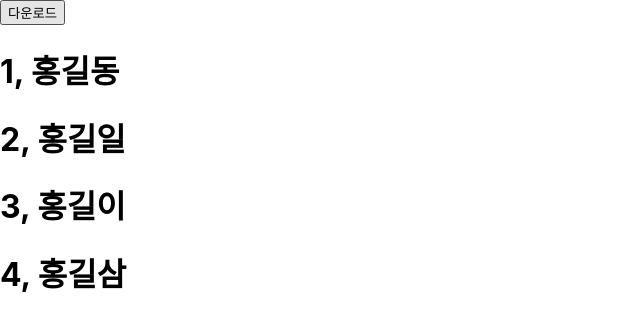
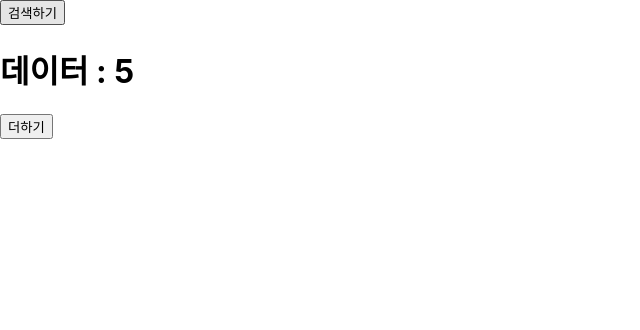
Before and after one commit to gesture02/React, a React (Create React App) app: page / in a window 1280 px wide. Shown: the top 330 px of the page, without its empty margins (0-640 px from the left). Built offline with nearby package versions, Linux system fonts and the light colour scheme.

Commit message:
useEffect

```diff
--- a/src/App.js
+++ b/src/App.js
@@ -1,86 +1,42 @@
-import logo from './logo.svg';
+import { useEffect, useState } from 'react';
 import './App.css';
-import { useState } from 'react';
-import Sub from './Sub';
 
-// 0. react 엔진 - 데이터변경감지해서 UI그려줌
-// 1. 실행과정(index.html) : SinglePageApplication(SPA)
-// react페이지이동->body의 내용이 바뀜
-// 2. JSX문법 : js에 html을 넣는 방법
-// (1) return시에 하나의 Dom만 리턴할 수 있다.
-// (2) 변수 선언은 let 혹은 const로만 해야함. (변수의 스코프)
-// (3) if사용 불가능 -> 삼항연산자는 사용가능(조건 ? 값(true) : 값(false))
-// (4) 조건부 렌더링 (조건 && 값(true일때만 출력))
-// (5) css 디자인
-//    - 내부에 적는 방법 style = {mystyle}
-//    - 외부 파일에 적는 방법
-//    - 라이브러리 사용 (bootstrap, component-styled)(추천)
-// let a = 10;
-// const b = 30;
+const App = () => {
+  const [data, setData] = useState(0);
+  const [search, setSearch] = useState(0);
 
-// function App() {
-//   let c; //undefined;
-//   //let d = undefined;
-//   console.log(1, c);
+  const download = () => {
+    // 다운로드 받고(통신)
+    let downloadData = 5; //가정
+    setData(downloadData);
+  };
 
-//   const mystyle = {
-//     color: 'red',
-//   };
-
-//   return (
-//     <div>
-//       <div style={mystyle}>안녕{a === 10 ? '10입니다' : '10이 아닙니다'}</div>
-//       <h1 className="box-style">headingTag{b === 20 && '20입니다'}</h1>
-//     </div>
-//   );
-// }
-
-// function App() {
-//   //let number = 1; //상태값(x)
-//   const [number, setNumber] = useState(1); // react hooks lib 상태값(o)
-//   const add = () => {
-//     setNumber(number + 1); // 리액트한테 number값 변경할게 라고 요청
-//     console.log('add', number);
-//   };
-//   //렌더링 시점 = 상태값 변경(setNumber 호출할 때)
-//   return (
-//     <div>
-//       <h1>숫자 : {number}</h1>
-//       <button onClick={add}>더하기</button>
-//       <Sub />
-//     </div>
-//   );
-// }
-
-function App() {
-  console.log('app실행');
-  const [users, setUsers] = useState([
-    // 레퍼런스가 변경되어야 동작한다. =====> 깊은복사
-    { id: 1, name: '홍길동' },
-    { id: 2, name: '홍길일' },
-    { id: 3, name: '홍길이' },
-    { id: 4, name: '홍길삼' },
-  ]);
-  const download = () => {
-    let sample = [
-      { id: 1, name: '홍길동' },
-      { id: 2, name: '홍길일' },
-      { id: 3, name: '홍길이' },
-      { id: 4, name: '홍길삼' },
-    ];
-    //레퍼런스가 다르면 렌더링 다시됨
-    setUsers(sample); //[...sample] 과의 차이 : 둘다 레퍼런스는 다르다, 그래서 리렌더링은 됨
-    // 차이점은 [...sample]은 깊은복사이기 때문에 무조건 리렌더링된다.
-  };
+  //실행 시점
+  //(1) App() 함수가 최초 실행될 때(마운트 될 때 (그림이 그려질 때))
+  //(2) 상태 변수가 변경될 때 실행(dependency List에 등록되어있어야함)
+  //(3) 의존리스트로 관리를 할 수 있다
+  useEffect(() => {
+    console.log('useEffect 실행됨');
+    download();
+  }, [search]); //data가 변경될때마다 실행(상태변수에 의존적), []이면 최초에만 실행됨
   return (
     <div>
-      <button onClick={download}>다운로드</button>
-      {users.map((user) => (
-        <h1>
-          {user.id}, {user.name}
-        </h1>
-      ))}
+      <button
+        onClick={() => {
+          setSearch(2);
+        }}
+      >
+        검색하기
+      </button>
+      <h1>데이터 : {data}</h1>
+      <button
+        onClick={() => {
+          setData(data + 1);
+        }}
+      >
+        더하기
+      </button>
     </div>
   );
-}
+};
 export default App;
--- a/src/Sub.js
+++ b/src/Sub.js
@@ -1,4 +1,6 @@
 import React from 'react';
+
+let num = 10;
 
 const Sub = () => {
   //자식을 컴포넌트로 뽑아놓으면 리턴을 제어가능함
@@ -9,4 +11,5 @@ const Sub = () => {
   );
 };
 
-export default Sub;
+export { num }; // 추가적인걸 export 하고 싶으면 중괄호
+export default Sub; // 이 함수를 외부에 노출
```
Also changed, not shown: src/useState.js (added, +91 -0 lines).
